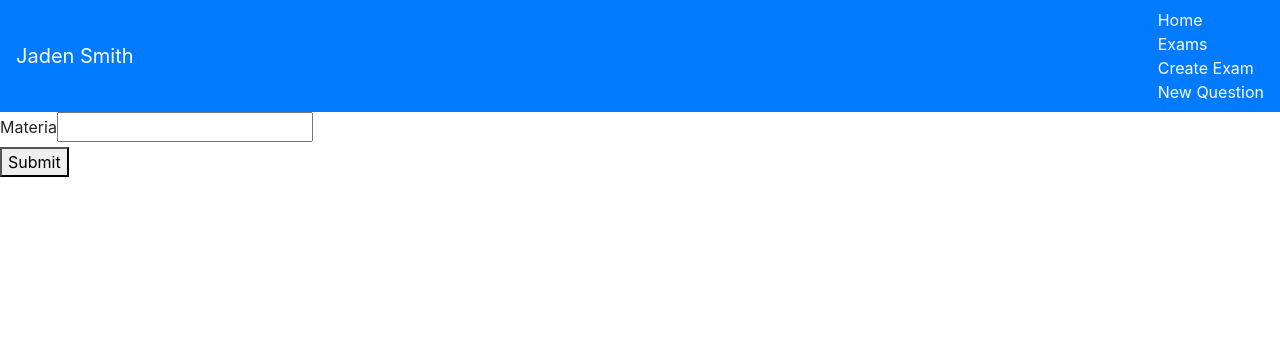
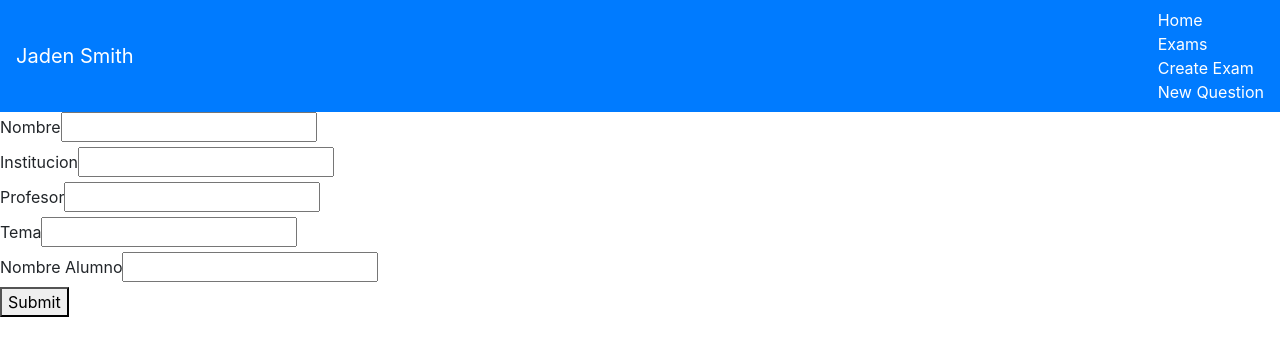
Before and after one commit to JorgeSabella/JADENSMITH, a React (Create React App) app: page /newexam in a window 1280 px wide. Shown: the top 356 px of the page. Built offline with nearby package versions, Linux system fonts and the light colour scheme.

Commit message:
Add fields to new exam component

```diff
--- a/src/components/Navbar.js
+++ b/src/components/Navbar.js
@@ -1,5 +1,5 @@
 import React from 'react';
-import { Link } from 'react-router-dom';
+import { Link, NavLink } from 'react-router-dom';
 
 const Navbar = () => {
     return (
@@ -8,9 +8,9 @@ const Navbar = () => {
             <div className = "">
                 <ul className="navbar-nav">
                     <li className ="nav-item"><Link to="/" className="text-white">Home</Link></li>
-                    <li><Link to="/exams" className="text-white">Exams</Link></li>
-                    <li><Link to="/newexam" className="text-white">Create Exam</Link></li>
-                    <li><Link to="/question" className="text-white">New Question</Link></li>
+                    <li><NavLink to="/exams" className="text-white">Exams</NavLink></li>
+                    <li><NavLink to="/newexam" className="text-white">Create Exam</NavLink></li>
+                    <li><NavLink to="/question" className="text-white">New Question</NavLink></li>
                 </ul>
             </div>
         </nav>
--- a/src/components/NewExam.js
+++ b/src/components/NewExam.js
@@ -1,6 +1,5 @@
 import React, { Component } from 'react';
 import { Field, reduxForm } from 'redux-form';
-import { Link } from 'react-router-dom';
 import { connect } from 'react-redux';
 import { createPost } from '../actions';
 
@@ -28,15 +27,19 @@ class NewExam extends Component {
         this.props.createPost(post);
     }
 
+    onClick() {
+        console.log("click");
+    }
+
     render() {
         const { handleSubmit } = this.props;
         return (
             <form onSubmit={handleSubmit(this.onSubmit.bind(this))}>
-                <Field
-                    label="Materia"
-                    name="materia"
-                    component={this.renderField}
-                />
+                <Field label="Nombre" name="examName" component={this.renderField}/>
+                <Field label="Institucion" name="insti" component={this.renderField}/>
+                <Field label="Profesor" name="prof" component={this.renderField}/>
+                <Field label="Tema" name="tema" component={this.renderField}/>
+                <Field label="Nombre Alumno" name="nombreAlumno" component={this.renderField}/>
                 <button type="submit">Submit</button>
             </form>
         );
--- a/src/components/Question.js
+++ b/src/components/Question.js
@@ -31,7 +31,7 @@ class Question extends Component {
                         <Field label="Tema" name="pregunta" component="textarea" type="text"/>
                     </div>
                 </div>
-                <button className="btn btn-primary"type = "submit">Guardar</button>
+                <button className="btn btn-primary" type = "submit">Guardar</button>
             </form>
         );
     }
```
